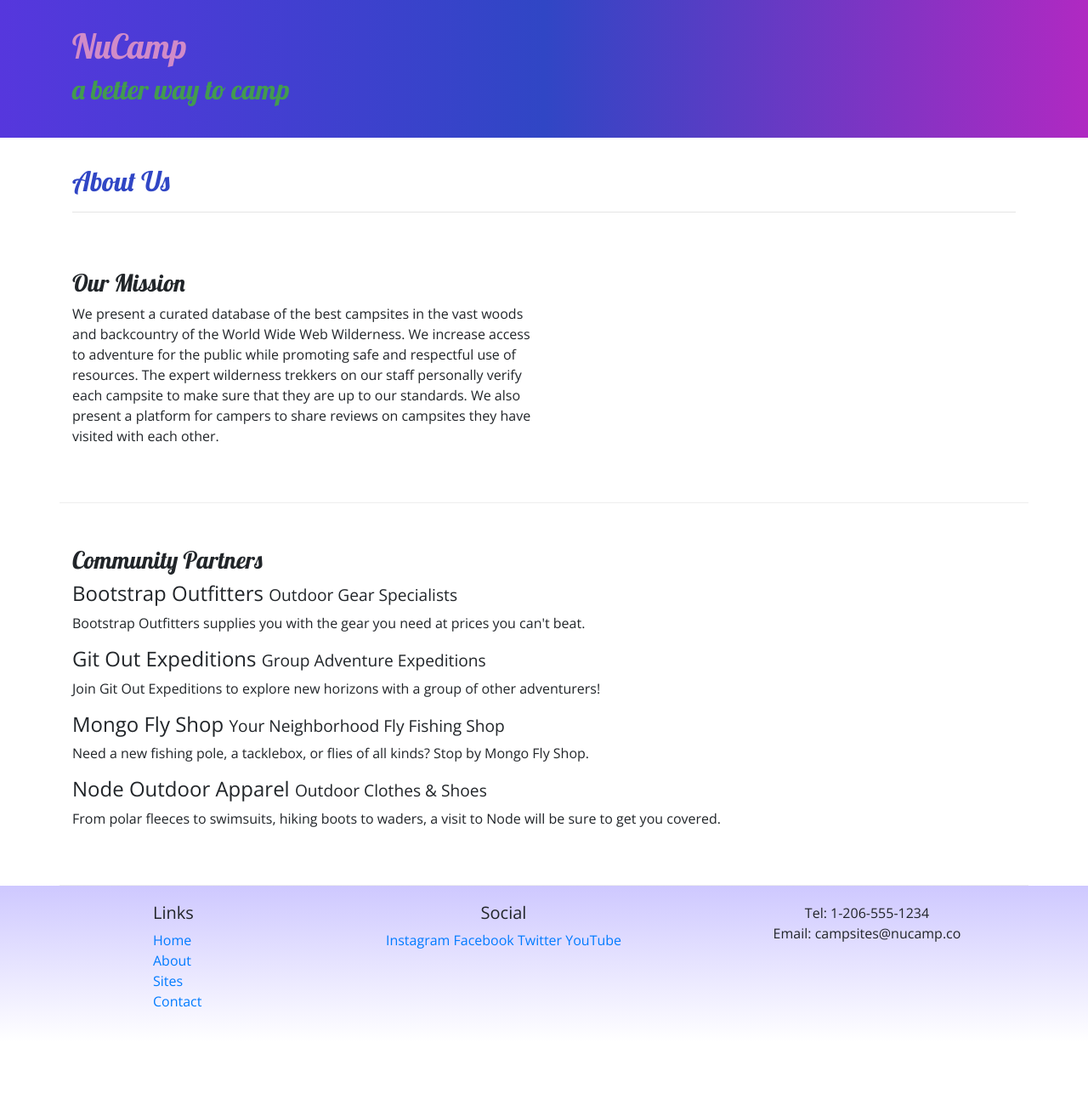
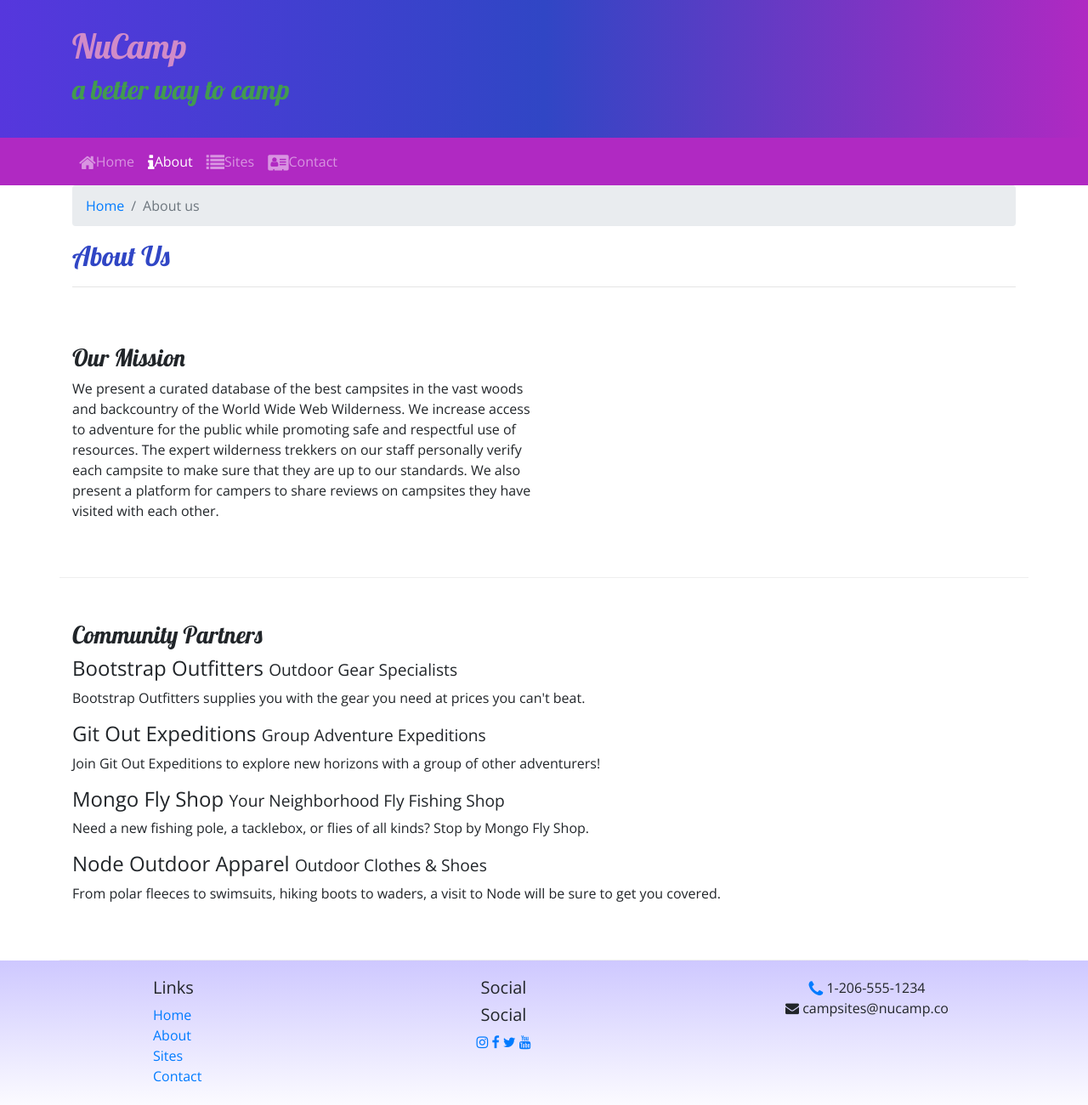
Before and after one commit to wedemboyz0919/Cue1, a website: page aboutus.html in a window 1280 px wide. Shown: the whole page at 85% size. Before the commit the page ends 1226 px from the top, so only its background shows below. Drawn offline with nearby package versions, Linux system fonts and the light colour scheme.

Commit message:
icon fonts

```diff
--- a/aboutus.html
+++ b/aboutus.html
@@ -6,7 +6,7 @@
     <meta name="viewport" content="width=device-width, initial-scale=1.0">
 
     <link rel="stylesheet" href="node_modules/bootstrap/dist/css/bootstrap.min.css"/>
-
+    <link rel="stylesheet" href="node_modules/font-awesome/css/font-awesome.min.css" />
     <link rel="stylesheet" href="https://fonts.googleapis.com/css?family=Lobster|Open+Sans" />
     <link rel="stylesheet" href="css/styles.css" />
 
@@ -26,9 +26,29 @@
             </div>
         </header>
 
+        <nav class="navbar navbar-expand-sm navbar-dark sticky-top">
+            <div class="container">
+                <button class="navbar-toggler ml-auto"  type="button" data-toggle="collapse" data-target="#nucampnavbar"><span class="navbar-toggler-icon"></span>
+                </button>
+
+                <div class="collapse navbar-collapse" id="nucampnavbar">
+                    <ul class="navbar-nav">
+                        <li class="nav-item"><a class="nav-link" href="index.html"><i class="fa fa-home fa-lg"></i>Home</a></li>
+                        <li class="nav-item active"><a class="nav-link" href="#"><i class="fa fa-info fa-lg"></i>About</a></li>
+                        <li class="nav-item"><a class="nav-link" href="#"><i class="fa fa-list fa-lg"></i>Sites</a></li>
+                        <li class="nav-item"><a class="nav-link" href="#"><i class="fa fa-address-card fa-lg"></i>Contact</a></li>
+                    </ul>
+                </div>
+            </div>
+        </nav>
+
         <div class="container">
             <div class="row">
                 <div class="col">
+                    <ol class="breadcrumb">
+                        <li class="breadcrumb-item"><a href="index.html">Home</a></li>
+                        <li class="breadcrumb-item active">About us</li>
+                    </ol>
                    <h2>About Us</h2>
                    <hr />
                 </div>
@@ -70,14 +90,15 @@
                     </div>
                     <div class="col-6 col-sm-5 text-center">
                         <h5>Social</h5>
-                        <a href="http://instagram.com/">Instagram</a>
-                        <a href="http://facebook.com/">Facebook</a>
-                        <a href="http://twitter.com/">Twitter</a>
-                        <a href="http://youtube.com/">YouTube</a>
+                        <h5 class="list-unstyled">Social</h5>
+                        <a href="http://instagram.com/"><i class="fa fa-instagram"></i></a>
+                        <a href="http://facebook.com/"><i class="fa fa-facebook"></i></a>
+                        <a href="http://twitter.com/"><i class="fa fa-twitter"></i></a>
+                        <a href="http://youtube.com/"><i class="fa fa-youtube"></i></a>
                     </div>
                     <div class="col-sm-4 text-center">
-                        Tel: 1-206-555-1234<br />
-                        Email: campsites@nucamp.co
+                        <i class="fa fa-phone fa-lg text-primary"></i> 1-206-555-1234<br />
+                        <i class="fa fa-envelope f lg text-primeter"></i> campsites@nucamp.co
                     </div>
                </div>
             </div>
--- a/css/styles.css
+++ b/css/styles.css
@@ -20,6 +20,7 @@ footer {
 }
 
 .jumbotron {
+    margin: 0;
     padding: 30px;
     background-image: linear-gradient(to right, #5637DD, #3046C5, #b029c2);
     color: rgb(209, 139, 200);
@@ -30,3 +31,6 @@ footer {
     border-bottom: 1px ridge;
     min-height: 200px;
 }
+.navbar{
+    background: #b029c2;
+}
--- a/package.json
+++ b/package.json
@@ -15,6 +15,7 @@
   },
   "dependencies": {
     "bootstrap": "^4.5.2",
+    "font-awesome": "^4.7.0",
     "jquery": "^3.5.1",
     "popper.js": "^1.16.1"
   }
```
Also changed, not shown: index.html (+23 -7 lines), 1 other file.
